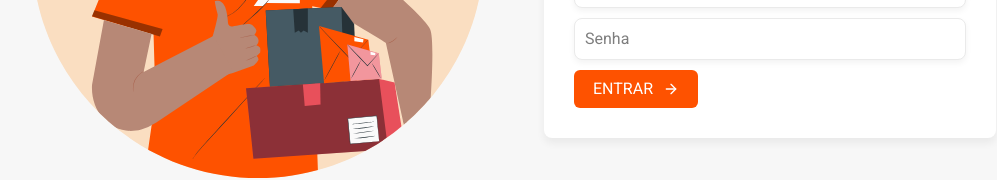
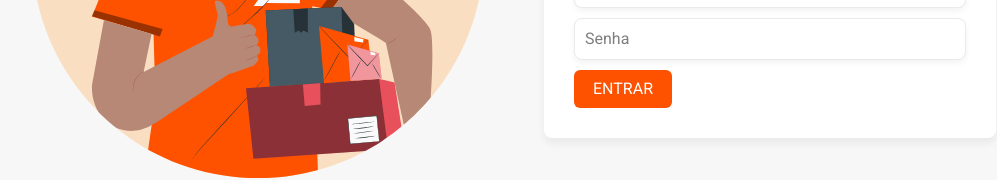
Before and after one commit to vinicoder/delivery-center, a React (Create React App) app: page /signin in a window 1280 px wide. Shown: the part 448-628 px from the top of the page, without its empty margins (126-1123 px from the left). Built offline with nearby package versions, Linux system fonts and the light colour scheme.

Commit message:
refactor: button with icon and icon position params

```diff
--- a/src/components/Button/index.tsx
+++ b/src/components/Button/index.tsx
@@ -4,25 +4,31 @@ import { IconBaseProps } from 'react-icons/lib';
 import { Container } from './styles';
 
 interface ButtonProps extends ButtonHTMLAttributes<HTMLButtonElement> {
+  children: string;
   outline?: boolean;
   small?: boolean;
-  iconLeft?: React.ComponentType<IconBaseProps>;
-  iconRight?: React.ComponentType<IconBaseProps>;
+  icon?: React.ComponentType<IconBaseProps>;
+  iconPosition?: 'left' | 'right' | 'only' | 'only-sm';
 }
 
 const Button: React.FC<ButtonProps> = ({
   children,
   outline,
   small,
-  iconLeft: IconLeft,
-  iconRight: IconRight,
+  icon: Icon,
+  iconPosition,
   ...rest
 }) => {
   return (
-    <Container type="button" outline={outline} small={small} {...rest}>
-      {IconLeft && <IconLeft />}
+    <Container
+      type="button"
+      outline={outline}
+      small={small}
+      {...rest}
+      iconPosition={iconPosition}
+    >
+      {Icon && <Icon />}
       <span>{children}</span>
-      {IconRight && <IconRight />}
     </Container>
   );
 };
--- a/src/components/Button/styles.tsx
+++ b/src/components/Button/styles.tsx
@@ -3,6 +3,7 @@ import styled, { css } from 'styled-components';
 interface ButtonProps {
   outline?: boolean;
   small?: boolean;
+  iconPosition?: 'left' | 'right' | 'only' | 'only-sm';
 }
 
 export const Container = styled.button<ButtonProps>`
@@ -42,4 +43,62 @@ export const Container = styled.button<ButtonProps>`
       font-size: 14px;
       padding: 8px 16px;
     `}
+
+  ${props =>
+    props.iconPosition === 'only' &&
+    css`
+      padding-right: 0;
+      padding-left: 0;
+      width: 38px;
+      svg {
+        display: initial;
+        margin: 0 !important;
+      }
+
+      span {
+        position: absolute;
+        width: 1px;
+        height: 1px;
+        padding: 0;
+        margin: -1px;
+        overflow: hidden;
+        clip: rect(0, 0, 0, 0);
+        white-space: nowrap;
+        border: 0;
+      }
+    `}
+
+    ${props =>
+    props.iconPosition === 'only-sm' &&
+    css`
+      svg {
+        display: none;
+      }
+
+      span {
+        margin-left: 0 !important;
+      }
+
+      @media screen and (max-width: 767px) {
+        padding-right: 0;
+        padding-left: 0;
+        width: 38px;
+        svg {
+          display: initial;
+          margin: 0 !important;
+        }
+
+        span {
+          position: absolute;
+          width: 1px;
+          height: 1px;
+          padding: 0;
+          margin: -1px;
+          overflow: hidden;
+          clip: rect(0, 0, 0, 0);
+          white-space: nowrap;
+          border: 0;
+        }
+      }
+    `}
 `;
```
